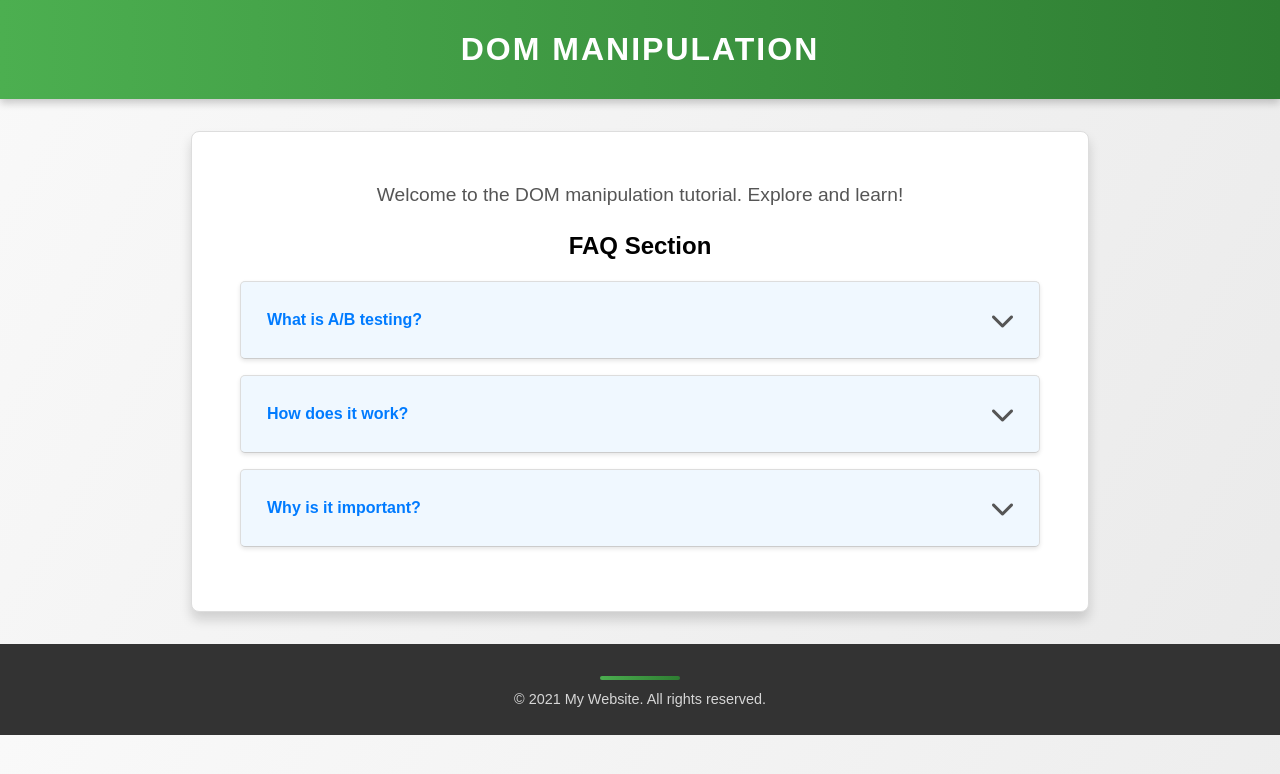
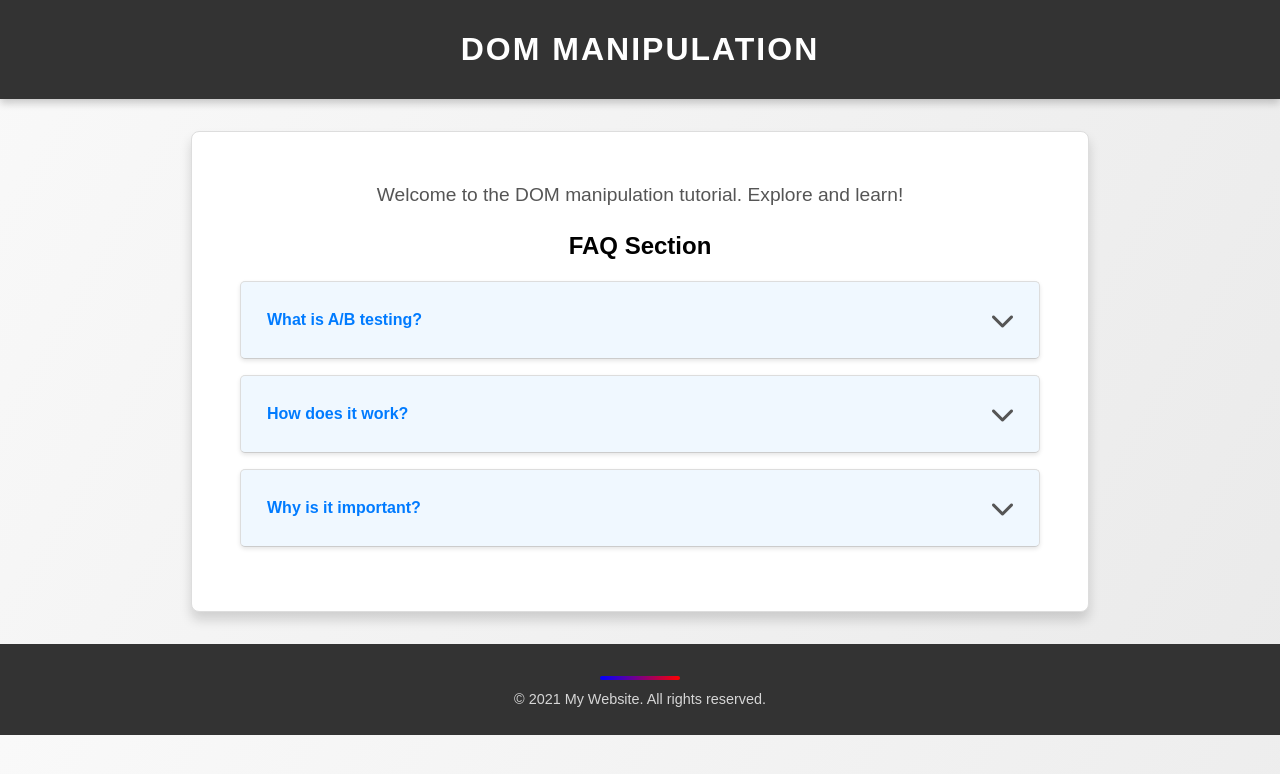
Before and after one commit to sabiha-wasema/dom-manipulation, a plain HTML site: page index.html in a window 1280 px wide. Drawn offline with Linux system fonts and the light colour scheme.

```diff
--- a/css/style.css
+++ b/css/style.css
@@ -11,7 +11,7 @@
     margin: 0;
 }
 header {
-    background: linear-gradient(90deg, #4CAF50, #2E7D32);
+    background: #333;
     color: white;
     text-align: center;
     padding: 1.5rem 0;
@@ -62,7 +62,7 @@
     display: block;
     width: 80px;
     height: 4px;
-    background: linear-gradient(90deg, #4CAF50, #2E7D32);
+    background: linear-gradient(90deg, blue, red);
     margin: 0.5rem auto;
     border-radius: 2px;
 }
```
